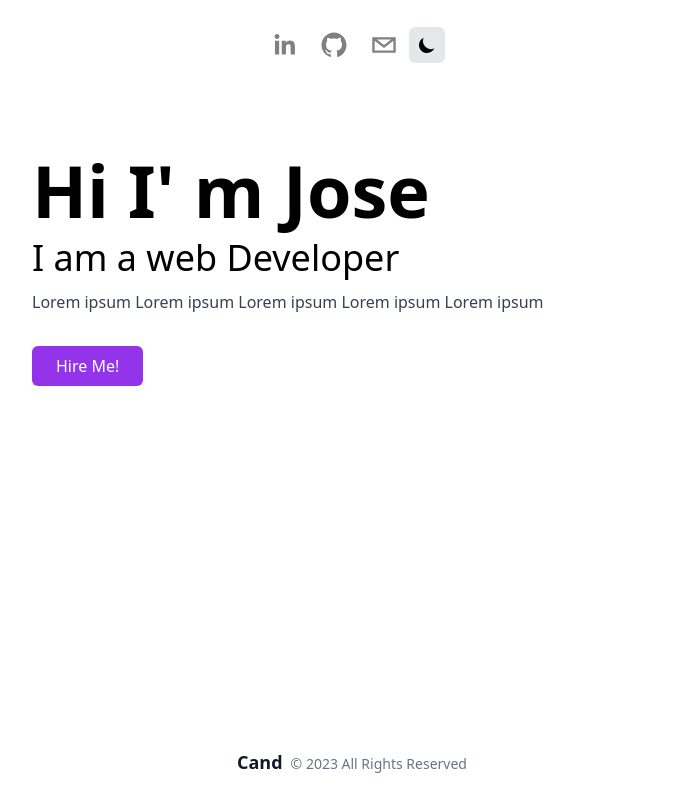
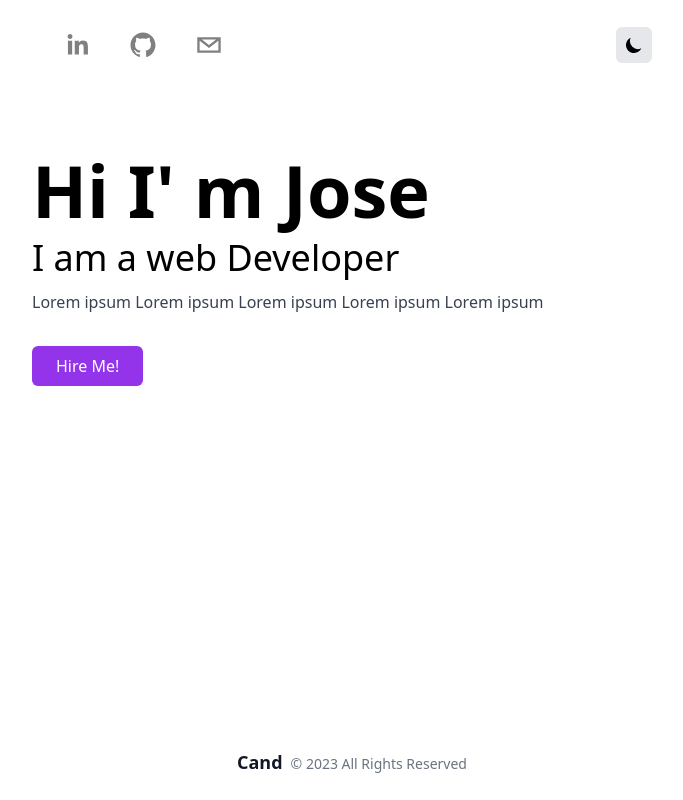
Before and after one commit to jmdc89/NextJSPortfoliov2, a Next.js app: page / in a window 1280 px wide. Shown: the whole page, without its empty margins (288-971 px from the left). Built offline with nearby package versions, Linux system fonts and the light colour scheme.

Commit message:
Update Header.js
flex position

```diff
--- a/sections/Header.js
+++ b/sections/Header.js
@@ -48,9 +48,14 @@ const Header = () => {
 
 
   return (
-    <header className="sticky top-0 p-5 flex items-start justify-between max-w-7xl mx-auto z-100 xl:items-center">
+    <header
+    // className="sticky top-0 p-5 flex items-start justify-between max-w-7xl mx-auto z-100 xl:items-center"
+    className="sticky top-0 p-5 flex items-center justify-between"
+    >
 
       <motion.div
+        // className="flex flex-row items-center justify-start"
+        className="flex gap-4"
         initial={{
           x: -500,
           opacity: 0,
@@ -64,7 +69,7 @@ const Header = () => {
         transition={{
           duration: 1.5,
         }}
-      className="flex flex-row items-center">
+        >
 
         {/* Social Icons */}
         <SocialIcon
@@ -104,7 +109,7 @@ const Header = () => {
             duration: 1.5,
           }}
 
-          className="flex flex-row items-center">
+          className="flex flex-row items-center justify-end">
 
           {renderThemeChanger()}
 
```
Lines whose indentation alone changed are shown as unchanged.
